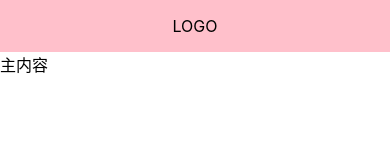
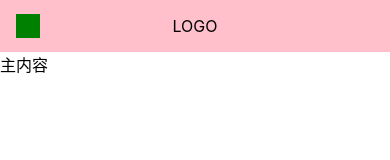
Before and after one commit to jaycemxy/muma-ui-test, a Vue app: page /#/doc in a window 390 px wide. Shown: the top 160 px of the page. Built offline with nearby package versions, Linux system fonts and the light colour scheme.

Commit message:
添加 toggleAside

```diff
--- a/src/components/Topnav.vue
+++ b/src/components/Topnav.vue
@@ -1,10 +1,11 @@
 <template>
     <div class="topnav">
-        <div class="logo" @click="toggleAside">LOGO</div>
+        <div class="logo">LOGO</div>
         <ul class="menu">
             <li>菜单1</li>
             <li>菜单2</li>
         </ul>
+        <span class="toggleAside" @click="toggleAside"></span>
     </div>
 </template>
 
@@ -43,9 +44,21 @@
       margin: 0 1em;
     }
   }
+  > .toggleAside {
+      display: inline-block;
+      width: 24px;
+      height: 24px;
+      background: green;
+      position:absolute;
+      left: 16px;
+      top: 50%;
+      transform: translateY(-50%);
+      display: none;
+  }
   @media(max-width:500px){
     > .menu{display: none;}
     > .logo{margin: 0 auto;}
+    > .toggleAside{display: inline-block;}
   }
 }
 </style>
```
